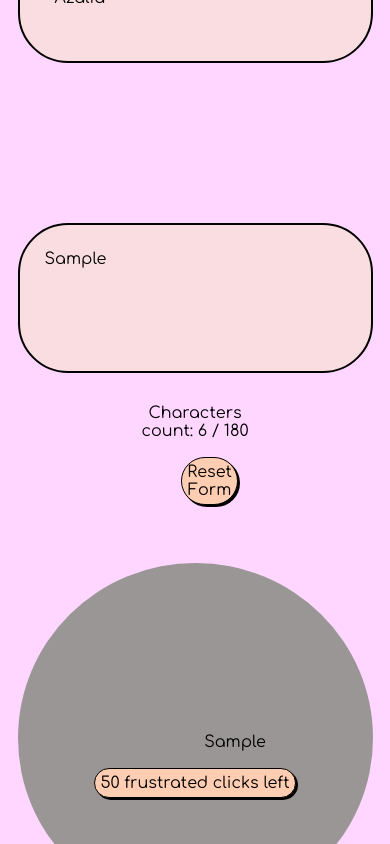
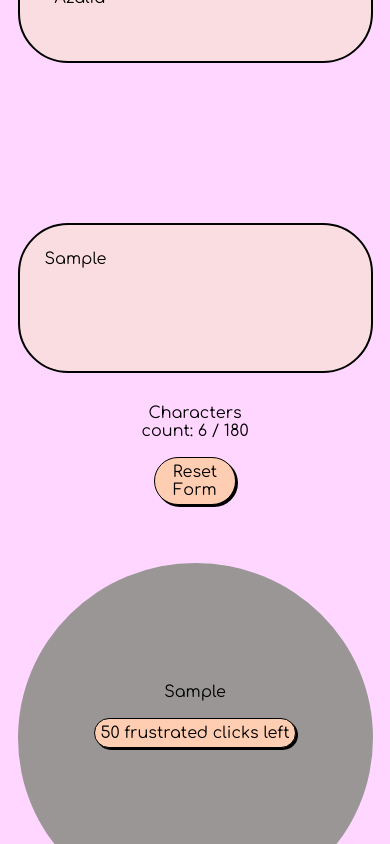
Before and after one commit to azalialoe/azalia-loeciano-project-three, a React (Create React App) app: page / in a window 390 px wide. Both pictures are taken after typing "Sample" into the empty fields and a click on the button "Get Me My Ball!". Shown: the part 806-1650 px from the top of the page. Built offline with nearby package versions, Linux system fonts and the light colour scheme.

Commit message:
fixed some styling

```diff
--- a/src/styles/App.css
+++ b/src/styles/App.css
@@ -162,8 +162,16 @@ footer {
     margin: 20px calc((100% - 355px) / 2);
   }
 
+  .ball p {
+    padding: 120px 20px 0 20px;
+  }
+
+  .resetButton {
+    margin: auto 20%;
+  }
+
   .joke-section {
-    padding: 40px 40px 0 40px;
+    padding: 50px 40px 0 40px;
   }
 
   h2,
```
